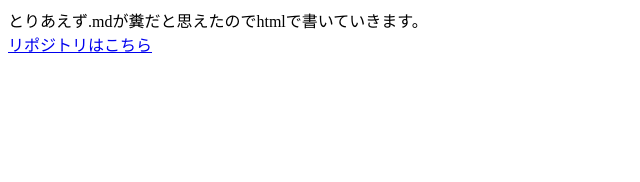
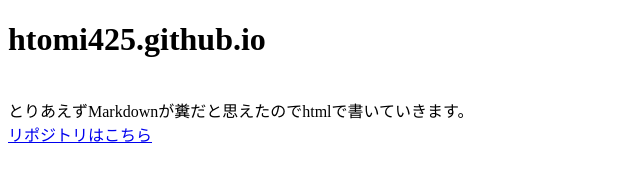
Before and after one commit to htomi425/htomi425.github.io, a plain HTML site: page index.html in a window 1280 px wide. Shown: the whole page, without its empty margins (0-640 px from the left). Drawn offline with Linux system fonts and the light colour scheme.

Commit message:
Update index.html
若干書き換え

```diff
--- a/index.html
+++ b/index.html
@@ -5,7 +5,8 @@
 <title>htomi425.github.io トップページ</title>
 </head>
 <body>
-とりあえず.mdが糞だと思えたのでhtmlで書いていきます。<br>
+<h1>htomi425.github.io</h1><br>
+とりあえずMarkdownが糞だと思えたのでhtmlで書いていきます。<br>
 <a href="https://github.com/htomi425/htomi425.github.io/">リポジトリはこちら</a>
 </body>
 </html>
```
